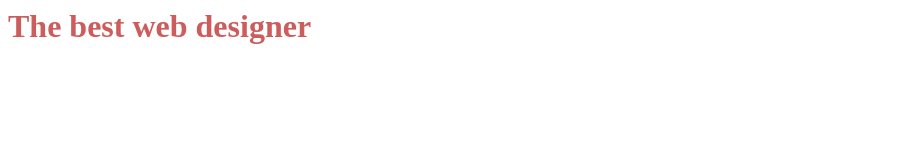
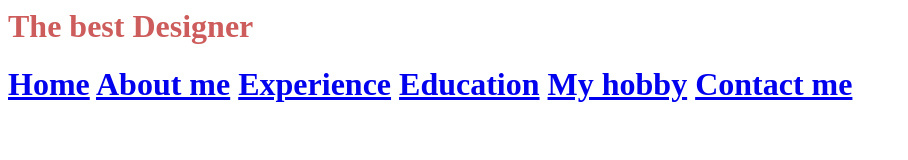
Before and after one commit to HaidaFitry01/23_ims456_2424d_individu, a plain HTML site: page index.html in a window 1280 px wide. Shown: the whole page, without its empty margins (0-908 px from the left). Drawn offline with Linux system fonts and the light colour scheme.

Commit message:
Add files via upload

```diff
--- a/index.html
+++ b/index.html
@@ -1,14 +1,21 @@
 <html>
     <head>
-        <title> The best Web Designer in Kota Bharu</title>
+        <title>The best Designer in Kota Bharu</title>
+    <link rel="stylesheet" type="text/css" href="css/style.css">
 
-        <link rel="stylesheet" type="text/css" href="css/style.css">
+</head>
+<body>
+    <h1>The best Designer<h1>
 
-    </head>
-    <body>
-<h1>The best web designer</h1>
+
+<a href="index.html">Home</a>
+    <a href="biodata.html">About me</a>
+    <a href="experience.html">Experience</a>
+    <a href="education.html">Education</a>
+    <a href="myhobby.html">My hobby</a>
+    <a href="contact.html">Contact me</a>
 
 
 
-    </body>
+</body>
 </html>
```
Also changed, not shown: biodata.html (added, +17 -0 lines), contact.html (added, +15 -0 lines), education.html (added, +14 -0 lines), experience.html (added, +14 -0 lines), myhobby.html (added, +14 -0 lines).
